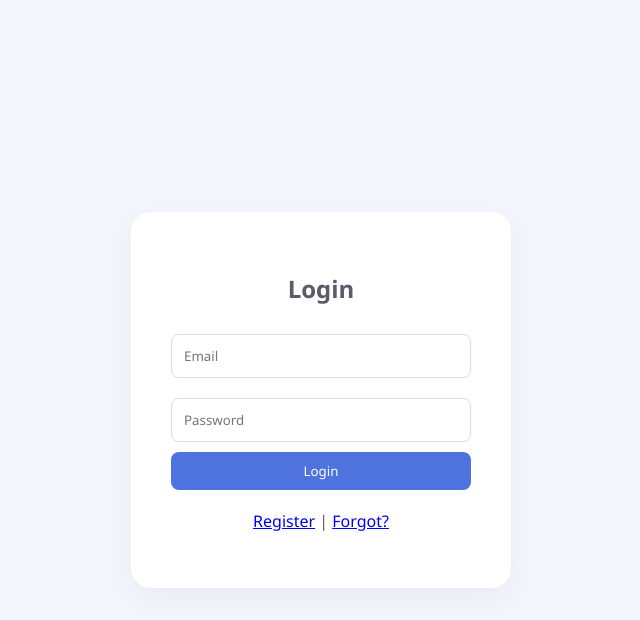
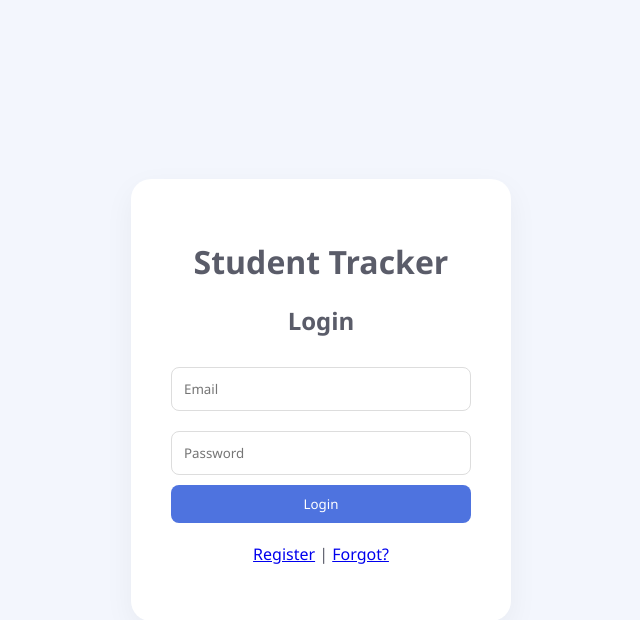
Before and after one commit to Praewa-Japan1350/WEB, a Flask app: page /login in a window 1280 px wide. Shown: the top 620 px of the page, without its empty margins (319-959 px from the left). Run offline with Flask 3, Linux system fonts and the light colour scheme.

Commit message:
feat: add Student Tracker logo to login page

```diff
--- a/templates/login.html
+++ b/templates/login.html
@@ -1,6 +1,7 @@
 <body class="auth-page">
     <link rel="stylesheet" href="{{ url_for('static', filename='style.css') }}">
     <div class="auth-box">
+        <h1>Student Tracker</h1>
         <h2>Login</h2>
         <input type="text" class="auth-input" placeholder="Email">
         <input type="password" class="auth-input" placeholder="Password">
```
